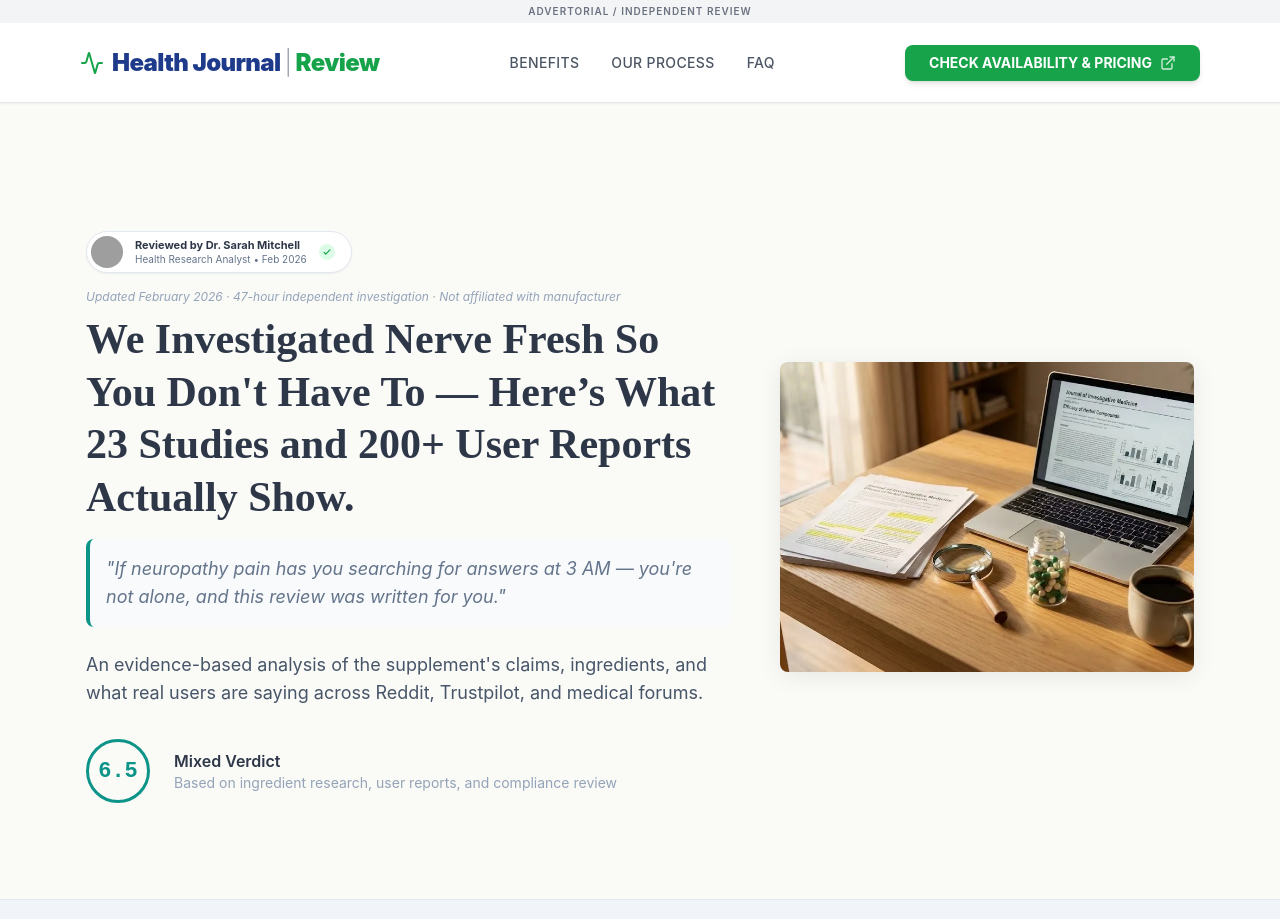
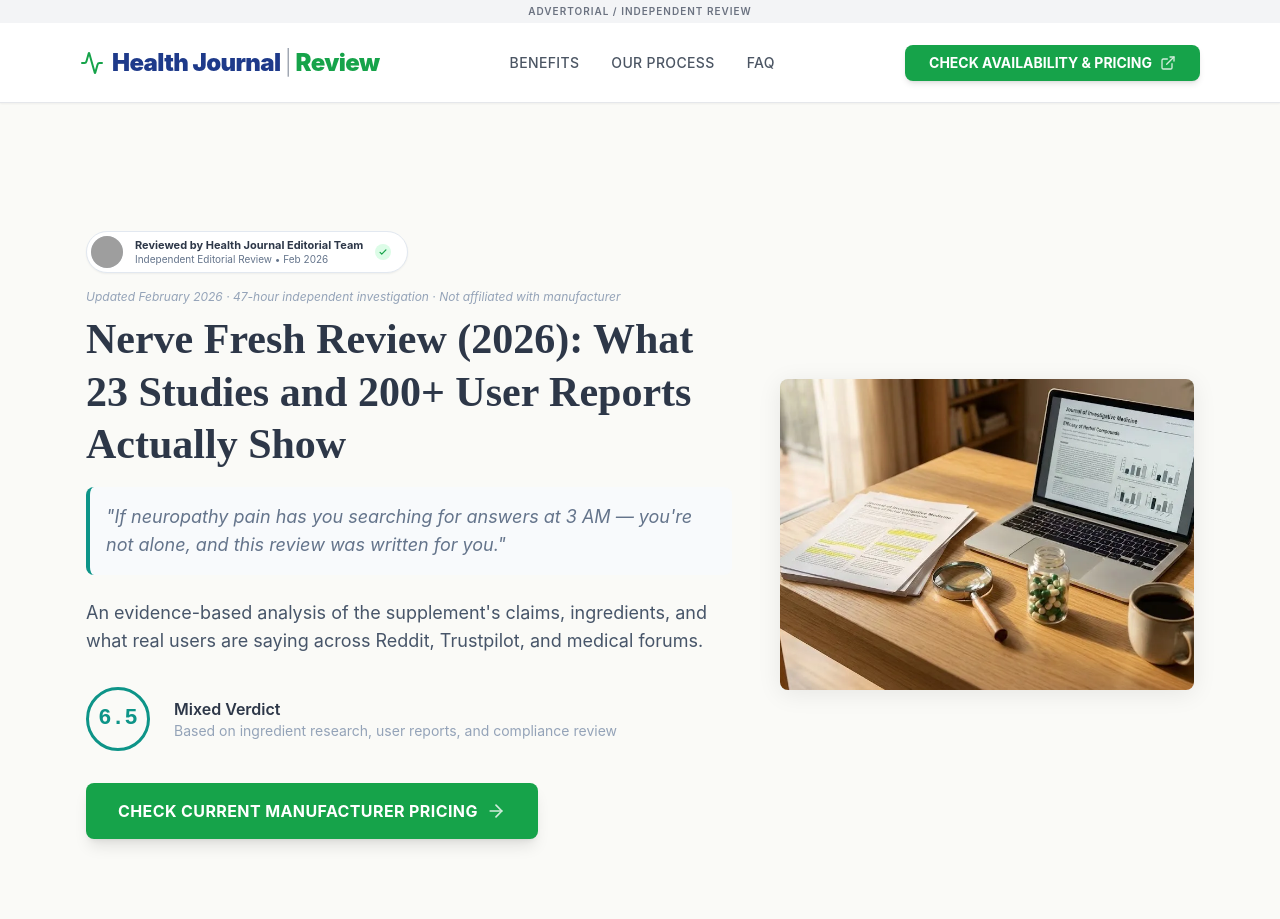
Before and after one commit to marckrich2024-ux/nervefreshatualizado, a React (Vite) app: page / in a window 1280 px wide. Shown: the top 919 px of the page. Built offline with nearby package versions, Linux system fonts and the light colour scheme; grey boxes are pictures that could not be loaded.

Commit message:
Nova atualização

```diff
--- a/index.html
+++ b/index.html
@@ -21,8 +21,7 @@
   <!-- Robots Tag -->
   <meta name="robots" content="index, follow, max-snippet:-1, max-image-preview:large, max-video-preview:-1">
 
-  <!-- Canonical URL (Critical for SEO) -->
-  <link rel="canonical" href="https://www.the-health-journal.com/" />
+  <!-- Canonical URL handled by react-helmet-async -->
 
   <!-- Open Graph / Facebook -->
   <meta property="og:type" content="article" />
@@ -53,11 +52,6 @@
         "brand": {
           "@type": "Brand",
           "name": "Nerve Fresh"
-        },
-        "aggregateRating": {
-          "@type": "AggregateRating",
-          "ratingValue": "4.8",
-          "reviewCount": "1245"
         },
         "offers": {
           "@type": "Offer",
--- a/src/components/FAQSection.tsx
+++ b/src/components/FAQSection.tsx
@@ -1,5 +1,6 @@
 import React, { useState } from 'react';
 import { Plus, Minus, HelpCircle } from 'lucide-react';
+import { trackEvent } from '../utils/analytics';
 
 const FAQSection = () => {
     const faqs = [
@@ -41,7 +42,13 @@
                     {faqs.map((faq, index) => (
                         <div key={index} className="border border-slate-200 rounded-lg overflow-hidden">
                             <button
-                                onClick={() => setOpenIndex(openIndex === index ? null : index)}
+                                onClick={() => {
+                                    const isOpening = openIndex !== index;
+                                    setOpenIndex(isOpening ? index : null);
+                                    if (isOpening) {
+                                        trackEvent('faq_open', { question: faq.question });
+                                    }
+                                }}
                                 className="w-full flex items-center justify-between p-5 bg-slate-50 hover:bg-slate-100 transition-colors text-left"
                             >
                                 <span className="font-sans font-semibold text-[16px] text-text-main pr-8">{faq.question}</span>
--- a/src/components/FinalVerdict.tsx
+++ b/src/components/FinalVerdict.tsx
@@ -39,7 +39,9 @@
                     <a
                         href={OFFER_URL}
                         id="btn-final-check"
-                        onClick={() => trackEvent('cta_click', { cta_id: 'btn-final-check' })}
+                        target="_blank"
+                        rel="sponsored nofollow noopener noreferrer"
+                        onClick={() => { trackEvent('cta_click_final'); trackEvent('affiliate_click'); }}
                         className="w-full sm:w-auto bg-alert hover:bg-alert-hover text-white font-sans font-bold text-[18px] py-5 px-10 rounded-lg shadow-xl hover:shadow-2xl transition-all transform hover:-translate-y-1 uppercase tracking-wider flex items-center justify-center gap-2"
                     >
                         Check Current Pricing & Availability <ArrowRight className="w-5 h-5" />
--- a/src/components/HeroSection.tsx
+++ b/src/components/HeroSection.tsx
@@ -1,4 +1,8 @@
 import React from 'react';
+import { trackEvent } from '../utils/analytics';
+import { ArrowRight } from 'lucide-react';
+
+const OFFER_URL = "https://secure.nervefresh.com/index-is?&shield=4738aggfr4rkiymitn38phqims";
 
 const HeroSection = () => {
     return (
@@ -10,17 +14,17 @@
                     <div className="inline-flex items-center gap-3 border border-slate-200 bg-white rounded-full pr-4 pl-1 py-1 mb-4 shadow-sm">
                         <div className="w-8 h-8 rounded-full bg-slate-200 overflow-hidden shrink-0">
                             <img
-                                src="/assets/reviewer-avatar.webp"
-                                alt="Dr. Sarah Mitchell"
+                                src="/assets/editorial-avatar.webp"
+                                alt="Health Journal Editorial Team"
                                 className="w-full h-full object-cover"
                                 onError={(e) => {
-                                    (e.target as HTMLImageElement).src = 'https://ui-avatars.com/api/?name=Sarah+Mitchell&background=0D9488&color=fff';
+                                    (e.target as HTMLImageElement).src = 'https://ui-avatars.com/api/?name=HJ&background=0D9488&color=fff';
                                 }}
                             />
                         </div>
                         <div className="flex flex-col">
-                            <span className="font-sans font-bold text-[11px] text-text-main leading-tight">Reviewed by Dr. Sarah Mitchell</span>
-                            <span className="font-sans text-[10px] text-slate-500 leading-tight">Health Research Analyst • Feb 2026</span>
+                            <span className="font-sans font-bold text-[11px] text-text-main leading-tight">Reviewed by Health Journal Editorial Team</span>
+                            <span className="font-sans text-[10px] text-slate-500 leading-tight">Independent Editorial Review • Feb 2026</span>
                         </div>
                         <div className="w-4 h-4 bg-green-100 rounded-full flex items-center justify-center">
                             <svg className="w-2.5 h-2.5 text-green-600" fill="none" viewBox="0 0 24 24" stroke="currentColor">
@@ -36,7 +40,7 @@
 
                     {/* Headline */}
                     <h1 className="font-serif font-bold text-3xl md:text-[32px] lg:text-[42px] text-text-main leading-tight mb-4">
-                        We Investigated Nerve Fresh So You Don't Have To — Here’s What 23 Studies and 200+ User Reports Actually Show.
+                        Nerve Fresh Review (2026): What 23 Studies and 200+ User Reports Actually Show
                     </h1>
 
                     {/* Micro-copy (Empathy) */}
@@ -64,6 +68,21 @@
                             </span>
                         </div>
                     </div>
+
+                    {/* Primary CTA */}
+                    <div className="mt-8">
+                        <a
+                            href={OFFER_URL}
+                            id="btn-hero-check"
+                            target="_blank"
+                            rel="sponsored nofollow noopener noreferrer"
+                            onClick={() => { trackEvent('cta_click_hero'); trackEvent('affiliate_click'); }}
+                            className="inline-flex items-center justify-center bg-brand-green hover:bg-brand-darkGreen text-white font-bold py-4 px-8 rounded-lg shadow-lg hover:shadow-xl transition-all uppercase tracking-wide group"
+                        >
+                            Check Current Manufacturer Pricing
+                            <ArrowRight className="w-5 h-5 ml-2 opacity-80 group-hover:translate-x-1 transition-transform" />
+                        </a>
+                    </div>
                 </div>
 
                 {/* Right Column (40%) */}
--- a/src/components/ProsCons.tsx
+++ b/src/components/ProsCons.tsx
@@ -67,7 +67,9 @@
                     <a
                         href={OFFER_URL}
                         id="btn-pros-check"
-                        onClick={() => trackEvent('cta_click', { cta_id: 'btn-pros-check' })}
+                        target="_blank"
+                        rel="sponsored nofollow noopener noreferrer"
+                        onClick={() => { trackEvent('cta_click_mid'); trackEvent('affiliate_click'); }}
                         className="inline-flex items-center justify-center bg-accent hover:bg-accent-hover text-white font-sans font-semibold text-[16px] py-4 px-10 rounded-lg shadow-lg hover:shadow-xl transition-all transform hover:-translate-y-0.5 uppercase tracking-wide group"
                     >
                         Check Current Availability & Pricing
--- a/src/pages/Home.tsx
+++ b/src/pages/Home.tsx
@@ -34,12 +34,6 @@
                 "brand": {
                     "@type": "Brand",
                     "name": "Nerve Fresh"
-                },
-                "aggregateRating": {
-                    "@type": "AggregateRating",
-                    "ratingValue": "6.5",
-                    "bestRating": "10",
-                    "reviewCount": "1245"
                 },
                 "offers": {
                     "@type": "Offer",
```
Also changed, not shown: src/components/Layout.tsx (+9 -3 lines).
